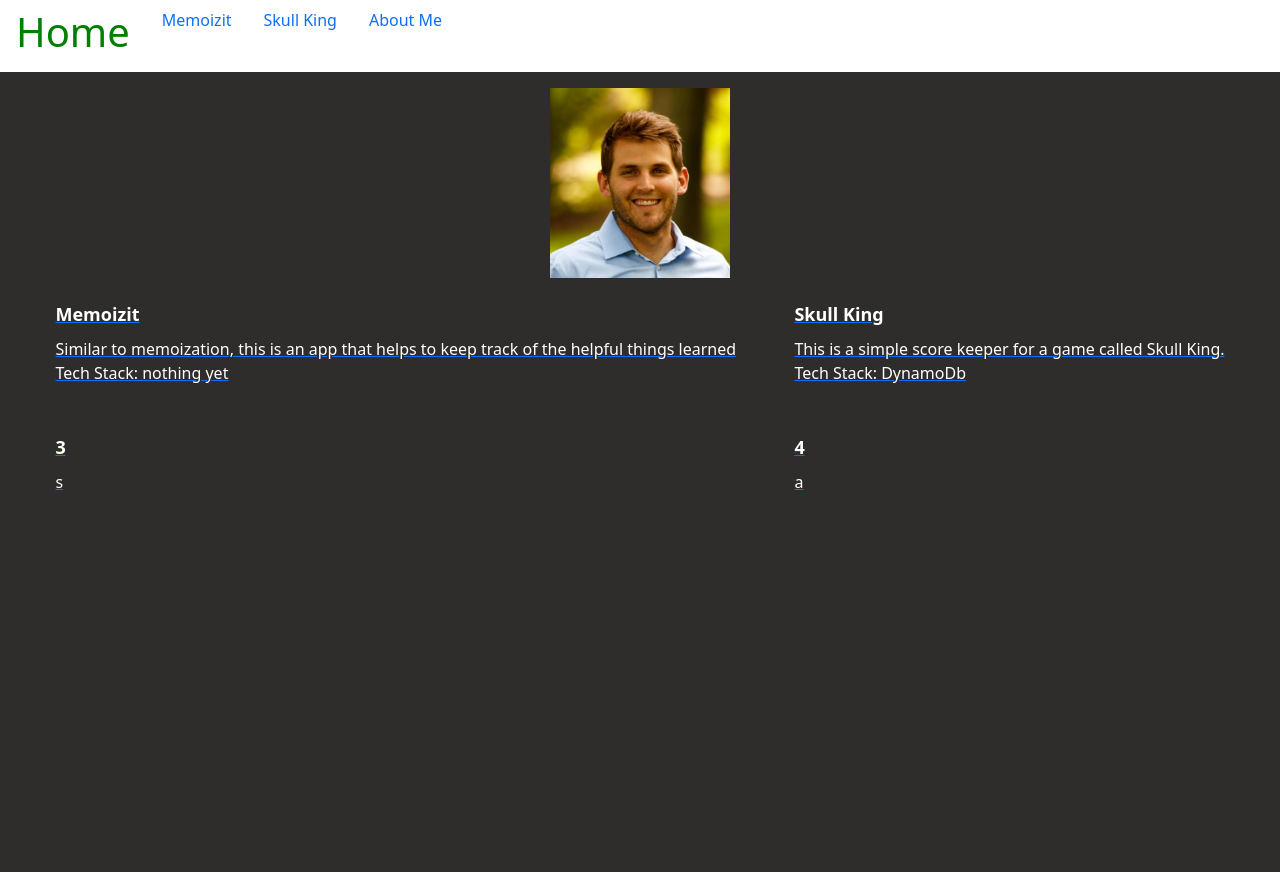
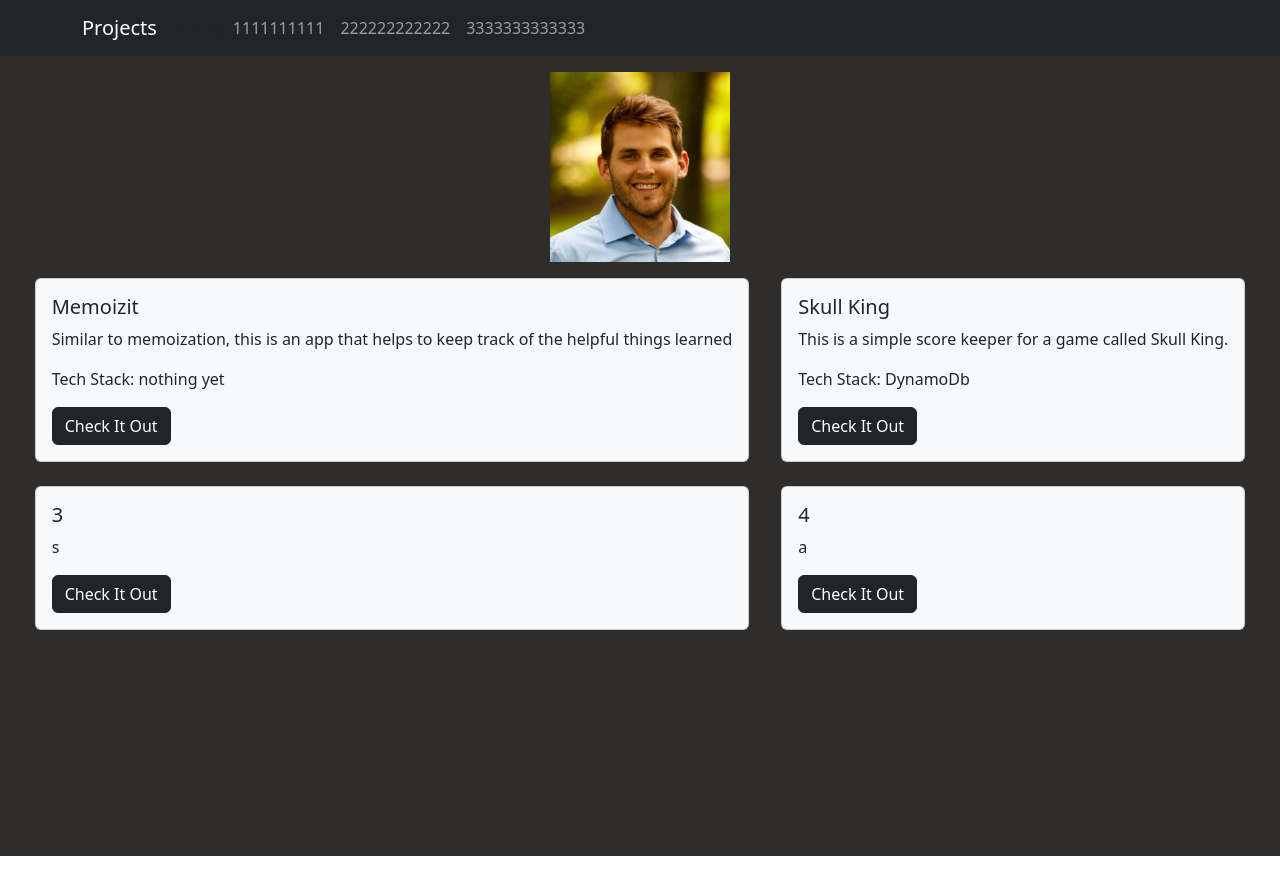
Before and after one commit to widnat/NateWidmer, a Next.js app: page / in a window 1280 px wide. Built offline with nearby package versions, Linux system fonts and the light colour scheme.

Commit message:
Breaking up into more components

```diff
--- a/components/NavBar.tsx
+++ b/components/NavBar.tsx
@@ -1,6 +1,9 @@
 import React from "react";
+import { useRouter } from 'next/router';
+import Container from 'react-bootstrap/Container';
 import Nav from 'react-bootstrap/Nav';
-import { useRouter } from 'next/router';
+import Navbar from 'react-bootstrap/Navbar';
+
 
 
 export default function NavBar() {
@@ -12,24 +15,15 @@ export default function NavBar() {
     }
 
     return (
-        <Nav
-          activeKey="/home"
-          onSelect={(selectedKey) => navigate(selectedKey!)}
-          >
-          <Nav.Item>
-            <Nav.Link href="/home">
-                <h1 className="green">Home</h1>
-            </Nav.Link>
-          </Nav.Item>
-          <Nav.Item>
-            <Nav.Link href="/home">Memoizit</Nav.Link>
-          </Nav.Item>
-          <Nav.Item>
-            <Nav.Link href="/home">Skull King</Nav.Link>
-          </Nav.Item>
-          <Nav.Item>
-            <Nav.Link href="/home">About Me</Nav.Link>
-          </Nav.Item>
-        </Nav>
+      <Navbar bg="dark" variant="dark">
+        <Container>
+          <Navbar.Brand href="/">Projects</Navbar.Brand>Pricing
+          <Nav className="me-auto">
+            <Nav.Link href="#home">1111111111</Nav.Link>
+            <Nav.Link href="#features">222222222222</Nav.Link>
+            <Nav.Link href="#pricing">3333333333333</Nav.Link>
+          </Nav>
+        </Container>
+      </Navbar>
     )
 }
--- /dev/null
+++ b/components/ProjectCard.tsx
@@ -0,0 +1,47 @@
+import React from "react";
+import { useRouter } from "next/router";
+import Button from "react-bootstrap/Button";
+import Card from "react-bootstrap/Card";
+
+type Props = {
+	route: string;
+	title: string;
+	description: string;
+	techStack: string;
+	variant: string;
+};
+
+export default function ProjectCard({
+	route,
+	title,
+	description,
+	techStack,
+	variant,
+}: Props) {
+	const router = useRouter();
+	const contrastText = variant.toLowerCase() === "light" ? "dark" : "white";
+	const contrastVariant = variant.toLowerCase() === "light" ? "dark" : "light";
+
+	function navigate() {
+		router.push(route);
+	}
+
+	return (
+		<Card
+			style={{ margin: "1rem" }}
+			bg={variant.toLowerCase()}
+			key={variant}
+			text={contrastText}
+			className="mb-2"
+		>
+			<Card.Body>
+				<Card.Title>{title}</Card.Title>
+				<Card.Text>{description}</Card.Text>
+				<Card.Text>{techStack}</Card.Text>
+				<Button variant={contrastVariant} onClick={navigate}>
+					Check It Out
+				</Button>
+			</Card.Body>
+		</Card>
+	);
+}
--- a/components/ProjectDetails.tsx
+++ /dev/null
@@ -1,29 +0,0 @@
-import React from "react";
-import { useRouter } from 'next/router';
-import styles from '@/styles/Home.module.css'
-
-type Props = {
-    route: string,
-    title: string,
-    description: string,
-    techStack: string
-}
-
-export default function ProductDetails({route, title, description, techStack} : Props) {
-    const router = useRouter()
-
-    function navigate() {
-        router.push(route);
-    }
-
-    return (
-        <a className={styles.card}
-           target="_blank"
-           rel="noopener noreferrer"
-           onClick={navigate} >
-            <h2> { title } </h2>
-            <p> {description} </p>
-            <p> {techStack} </p>
-        </a>
-    )
-}
--- /dev/null
+++ b/components/Projects.tsx
@@ -0,0 +1,40 @@
+import React from "react";
+import styles from "@/styles/Home.module.css";
+import ProjectCard from "./ProjectCard";
+
+export default function Projects() {
+	const theme = "light";
+
+	return (
+		<div className={styles.grid}>
+			<ProjectCard
+				route=""
+				title="Memoizit"
+				description="Similar to memoization, this is an app that helps to keep track of the helpful things learned"
+				techStack="Tech Stack: nothing yet"
+				variant={theme}
+			/>
+			<ProjectCard
+				route=""
+				title="Skull King"
+				description="This is a simple score keeper for a game called Skull King."
+				techStack="Tech Stack: DynamoDb"
+				variant={theme}
+			/>
+			<ProjectCard
+				route=""
+				title="3"
+				description="s"
+				techStack=""
+				variant={theme}
+			/>
+			<ProjectCard
+				route=""
+				title="4"
+				description="a"
+				techStack=""
+				variant={theme}
+			/>
+		</div>
+	);
+}
--- a/pages/index.tsx
+++ b/pages/index.tsx
@@ -1,47 +1,28 @@
-import Head from 'next/head'
-import Image from 'next/image'
-import styles from '@/styles/Home.module.css'
-import NavBar from 'components/NavBar'
-import ProjectDetails from 'components/ProjectDetails'
-import 'bootstrap/dist/css/bootstrap.min.css';
+import Head from "next/head";
+import Image from "next/image";
+import styles from "@/styles/Home.module.css";
+import NavBar from "components/NavBar";
+import Projects from "@/components/Projects";
+import "bootstrap/dist/css/bootstrap.min.css";
 
 export default function Home() {
-
 	return (
 		<>
 			<Head>
 				<title>Home</title>
-        <meta name="description"
-              content="Generated by create next app" />
-        <meta name="viewport"
-              content="width=device-width, initial-scale=1" />
+				<meta name="description" content="Generated by create next app" />
+				<meta name="viewport" content="width=device-width, initial-scale=1" />
 			</Head>
-      <NavBar/>
+			<NavBar />
 			<main className={styles.main}>
 				<Image
 					src="/images/HeadShot.png"
 					alt="head shot"
 					width={180}
-               height={190} />
-        <div className={styles.grid}>
-          <ProjectDetails route=''
-                          title='Memoizit'
-                          description='Similar to memoization, this is an app that helps to keep track of the helpful things learned'
-                          techStack='Tech Stack: nothing yet'/>
-          <ProjectDetails route=''
-                          title='Skull King'
-                          description='This is a simple score keeper for a game called Skull King.'
-                          techStack='Tech Stack: DynamoDb'/>
-          <ProjectDetails route=''
-                          title='3'
-                          description='s'
-                          techStack=''/>
-          <ProjectDetails route=''
-                          title='4'
-                          description='a'
-                          techStack=''/>
-        </div>
+					height={190}
+				/>
+				<Projects />
 			</main>
 		</>
-  )
+	);
 }
--- a/styles/globals.css
+++ b/styles/globals.css
@@ -44,8 +44,7 @@ body {
   font-family: 'Monospace';
 }
 
-
-.green {
-  color: green;
-  text-decoration-color: red;
+.link {
+  color: red;
+  font-size: large;
 }
```
Lines whose indentation alone changed are shown as unchanged.
